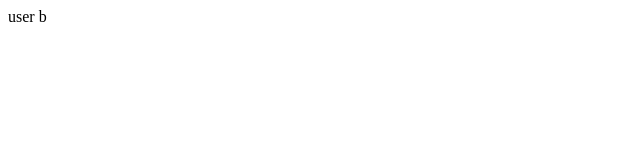
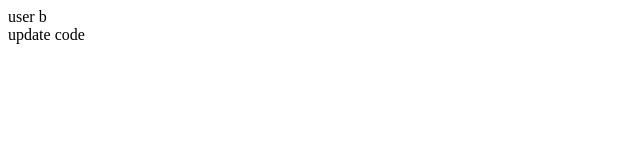
Before and after one commit to minhthanh0107/bc84_layout_portfolio, a plain HTML site: page css/userb_html.html in a window 1280 px wide. Shown: the full height of the page, 0-640 px from the left. Drawn offline with Linux system fonts and the light colour scheme.

Commit message:
update codeb

```diff
--- a/css/userb_html.html
+++ b/css/userb_html.html
@@ -7,5 +7,7 @@
 </head>
 <body>
     user b
+    <br>
+    update code
 </body>
 </html>
```
